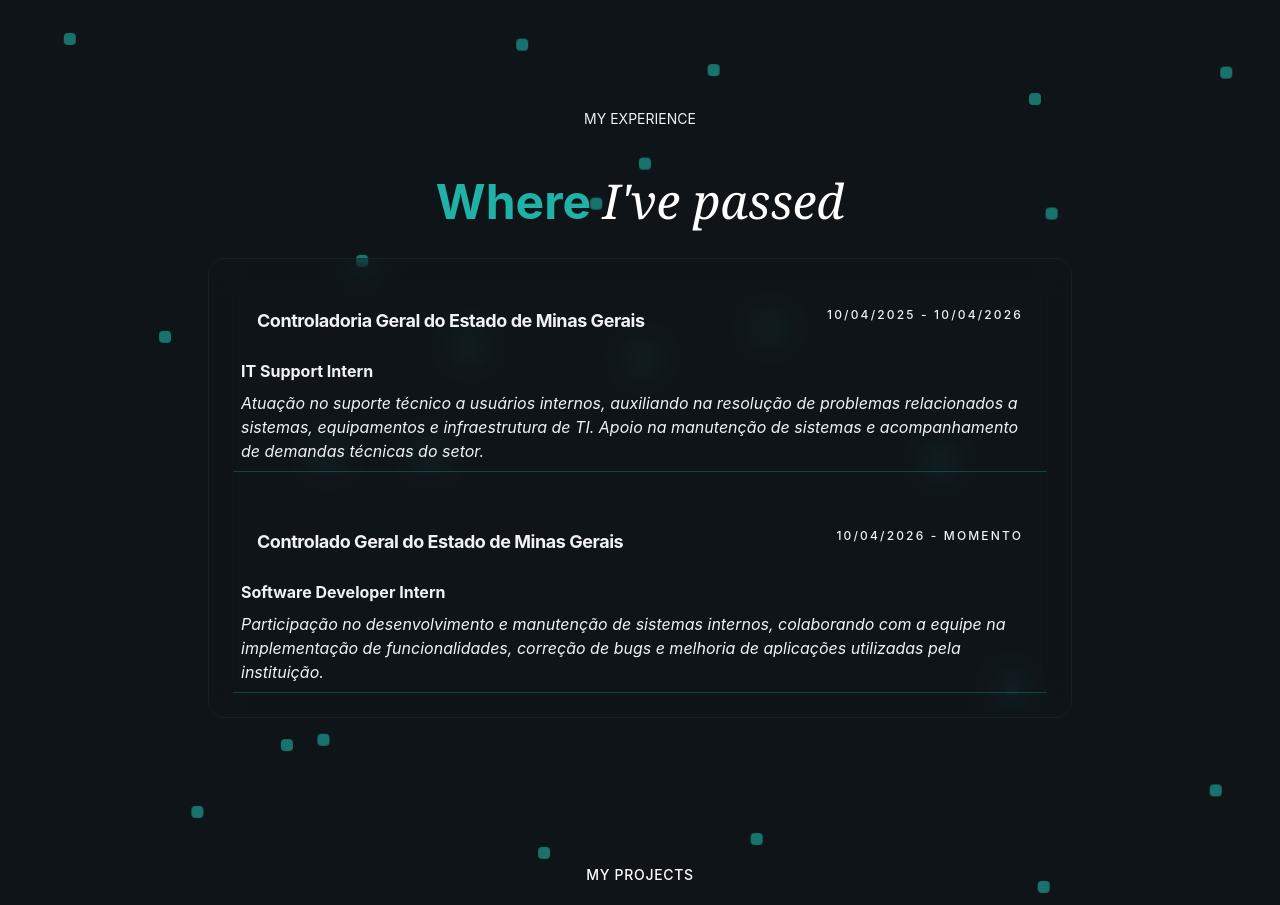
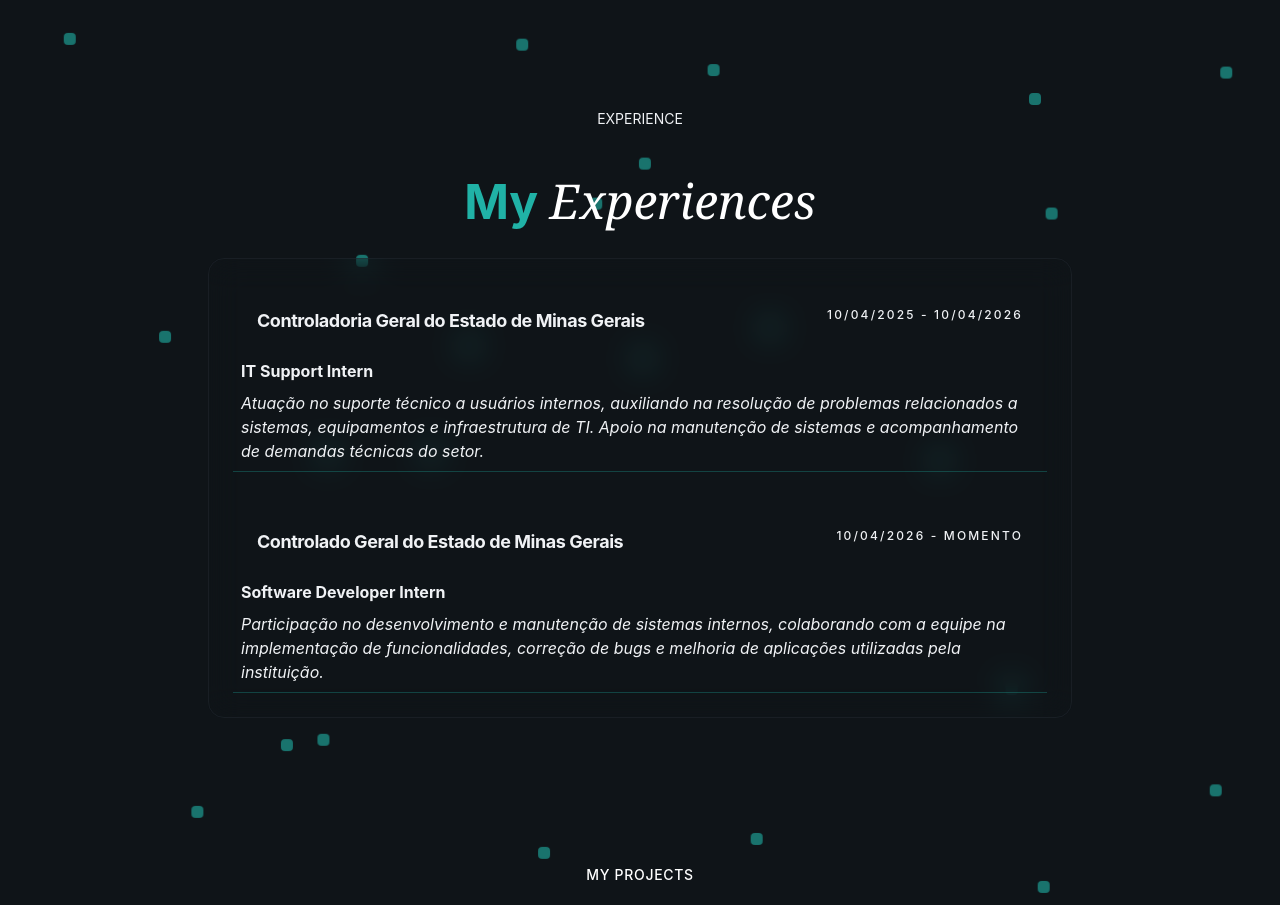
Before and after one commit to bernardocdm/portfolio, a React app: page / in a window 1280 px wide. Shown: the part 2052-2957 px from the top of the page. Built offline with nearby package versions, Linux system fonts and the light colour scheme; the HTML template or start-up script is replaced by a standard one.

Commit message:
Start i18n translation setup

```diff
--- a/package.json
+++ b/package.json
@@ -12,10 +12,16 @@
   "dependencies": {
     "@emailjs/browser": "^4.4.1",
     "@tailwindcss/vite": "^4.2.2",
+    "i18next": "^26.0.5",
+    "i18next-chained-backend": "^5.0.3",
+    "i18next-http-backend": "^3.0.4",
+    "i18next-resources-to-backend": "^1.2.1",
     "lucide-react": "^1.7.0",
+    "next-i18next": "^16.0.5",
     "react": "^19.2.4",
     "react-dom": "^19.2.4",
     "react-hook-form": "^7.72.1",
+    "react-i18next": "^17.0.3",
     "react-icons": "^5.6.0"
   },
   "devDependencies": {
--- a/src/locales/en.json
+++ b/src/locales/en.json
@@ -0,0 +1,4 @@
+{
+  "hero.title": "Frontend Developer",
+  "hero.subtitle": "I build modern web experiences"
+}
--- a/src/locales/es.json
+++ b/src/locales/es.json
@@ -0,0 +1,4 @@
+{
+  "hero.title": "Desarrollador Frontend",
+  "hero.subtitle": "Creo experiencias web modernas"
+}
--- a/src/locales/pt.json
+++ b/src/locales/pt.json
@@ -0,0 +1,4 @@
+{
+  "hero.title": "Desenvolvedor Frontend",
+  "hero.subtitle": "Eu crio experiências web modernas"
+}
--- a/src/sections/Experience.jsx
+++ b/src/sections/Experience.jsx
@@ -18,9 +18,9 @@
   return (
     <section id="experience">
       <div className="flex flex-col items-center">
-        <span className=" text-sm uppercase"> My experience</span>
+        <span className=" text-sm uppercase"> Experience</span>
         <div className="p-4 w-full max-w-4xl">
-          <h2 className="p-8 text-5xl text-center text-primary font-bold">Where <span className="italic font-serif text-white font-normal">I've passed</span></h2>
+          <h2 className="p-8 text-5xl text-center text-primary font-bold">My <span className="italic font-serif text-white font-normal">Experiences</span></h2>
           <div className="glass rounded-2xl animate-fade-in animation-delay-400 p-6">
             <div className="space-y-8">
               {experiences.map((item, i) => (
```
Also changed, not shown: 1 other file (tests, documents, lock files or other folders).
